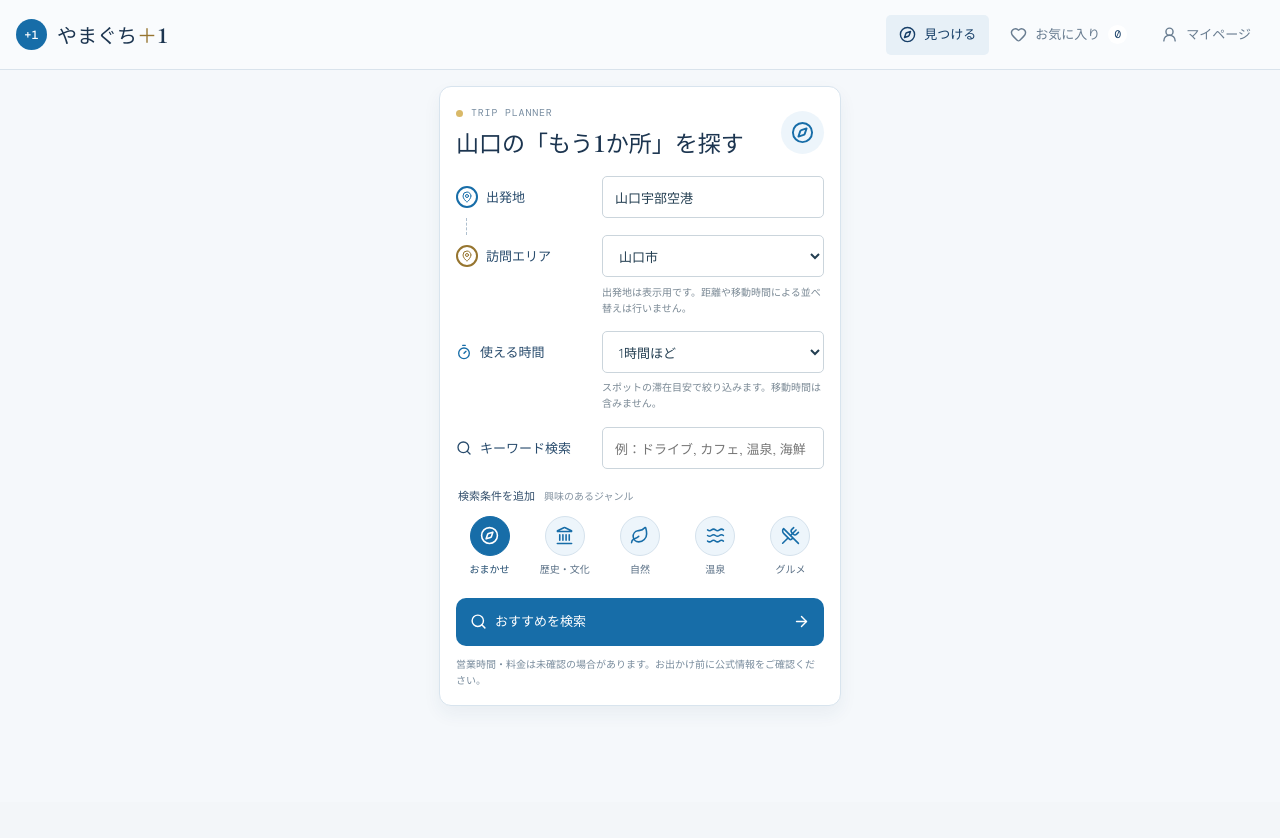
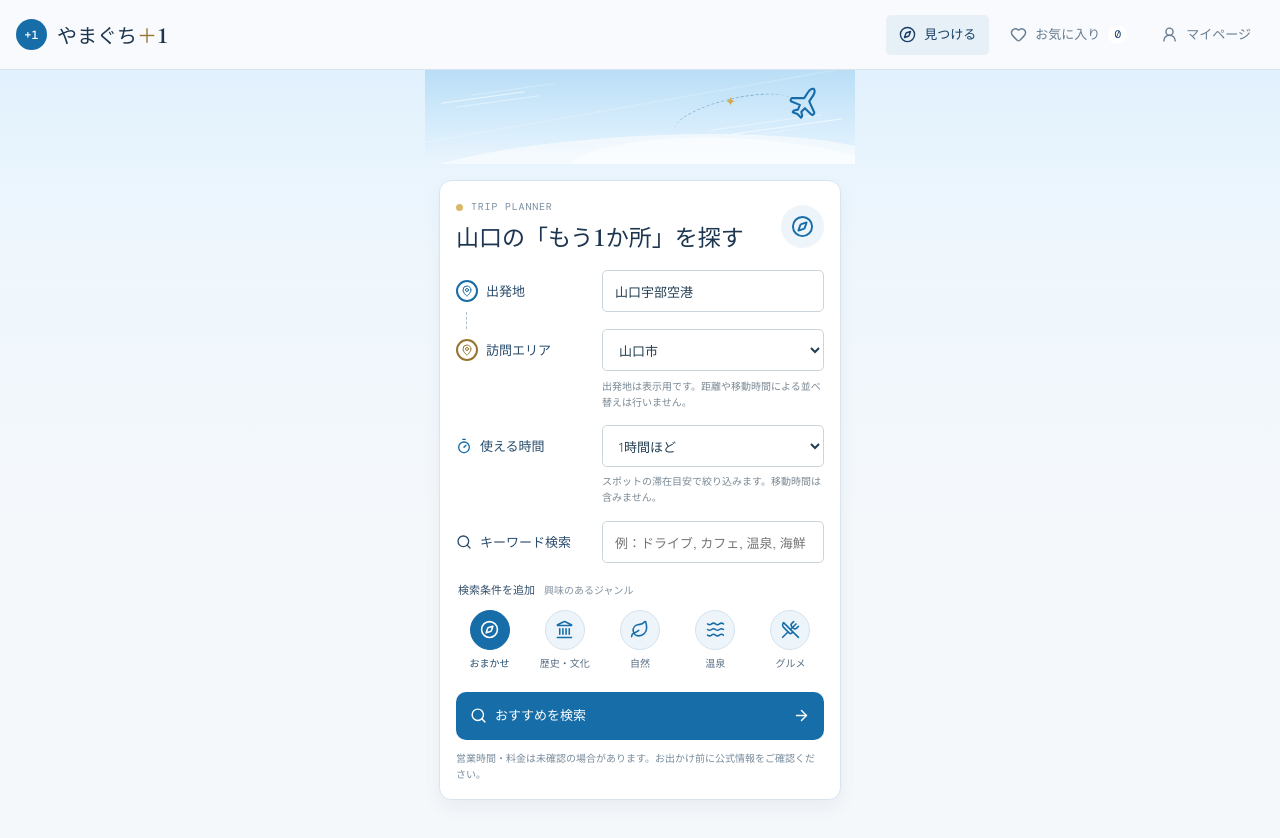
Before and after one commit to kanekane819/zemi.app, a React (Vite) app: page / in a window 1280 px wide. Shown: the top 838 px of the page. Before the commit the page ends 802 px from the top, so only its background shows below. Built offline with nearby package versions, Linux system fonts and the light colour scheme.

Commit message:
Add sky-inspired travel background

```diff
--- a/src/App.css
+++ b/src/App.css
@@ -3,7 +3,7 @@
 .app-shell {
   min-height: 100vh;
   color: var(--ink);
-  background: #f5f8fb;
+  background: linear-gradient(180deg, #dceffd 0, #eff7fd 245px, #f5f8fb 560px);
 }
 
 .topbar {
@@ -41,6 +41,93 @@
 
 .brand-plus {
   color: var(--gold-dark);
+}
+
+.sky-banner {
+  position: relative;
+  width: min(100%, 430px);
+  height: 94px;
+  overflow: hidden;
+  margin: 0 auto;
+  background:
+    linear-gradient(170deg, transparent 42%, rgba(255, 255, 255, 0.22) 42.5%, transparent 43.5%),
+    linear-gradient(180deg, #b9def6 0%, #d8edfc 63%, #eaf5fd 100%);
+}
+
+.sky-banner::before,
+.sky-banner::after {
+  position: absolute;
+  right: -8%;
+  bottom: -34px;
+  left: -8%;
+  height: 62px;
+  border-radius: 50% 50% 0 0 / 70% 70% 0 0;
+  content: '';
+  pointer-events: none;
+}
+
+.sky-banner::before {
+  background: rgba(255, 255, 255, 0.58);
+  transform: rotate(-3deg);
+}
+
+.sky-banner::after {
+  right: -18%;
+  bottom: -47px;
+  left: 32%;
+  height: 72px;
+  background: rgba(255, 255, 255, 0.48);
+  transform: rotate(4deg);
+}
+
+.sky-cloud {
+  position: absolute;
+  z-index: 1;
+  height: 1px;
+  background: rgba(255, 255, 255, 0.64);
+  transform: rotate(-8deg);
+}
+
+.sky-cloud-left {
+  top: 27px;
+  left: 16px;
+  width: 84px;
+  box-shadow: 14px 6px 0 rgba(255, 255, 255, 0.42), 31px -4px 0 rgba(255, 255, 255, 0.3);
+}
+
+.sky-cloud-right {
+  top: 56px;
+  right: 12px;
+  width: 112px;
+  box-shadow: -20px -7px 0 rgba(255, 255, 255, 0.4), -44px 4px 0 rgba(255, 255, 255, 0.28);
+}
+
+.flight-path {
+  position: absolute;
+  top: 28px;
+  right: 58px;
+  width: 124px;
+  height: 37px;
+  border-top: 1px dashed rgba(23, 109, 168, 0.42);
+  border-radius: 50%;
+  transform: rotate(-13deg);
+}
+
+.sky-plane {
+  position: absolute;
+  z-index: 2;
+  top: 17px;
+  right: 34px;
+  color: #176da8;
+  transform: rotate(-12deg);
+}
+
+.sky-sparkle {
+  position: absolute;
+  top: 21px;
+  right: 119px;
+  color: #d3a94a;
+  font-size: 13px;
 }
 
 .main-nav {
--- a/src/App.tsx
+++ b/src/App.tsx
@@ -1,5 +1,5 @@
 import { useEffect, useRef, useState } from 'react'
-import { ArrowLeft, ArrowRight, Check, Compass, ExternalLink, Heart, Landmark, Leaf, MapPin, Search, SlidersHorizontal, Sparkles, Timer, Trash2, UserRound, UtensilsCrossed, Waves } from 'lucide-react'
+import { ArrowLeft, ArrowRight, Check, Compass, ExternalLink, Heart, Landmark, Leaf, MapPin, Plane, Search, SlidersHorizontal, Sparkles, Timer, Trash2, UserRound, UtensilsCrossed, Waves } from 'lucide-react'
 import './App.css'
 
 type CityId = 'yamaguchi' | 'mine' | 'nagato' | 'shimonoseki'
@@ -284,6 +284,14 @@ function App() {
           </button>
         </nav>
       </header>
+
+      <div className="sky-banner" aria-hidden="true">
+        <span className="sky-cloud sky-cloud-left" />
+        <span className="sky-cloud sky-cloud-right" />
+        <span className="flight-path" />
+        <Plane className="sky-plane" size={34} strokeWidth={1.5} />
+        <span className="sky-sparkle">✦</span>
+      </div>
 
       <main id="top" className="main-layout">
         {view === 'discover' && !searchSubmitted && (
```
